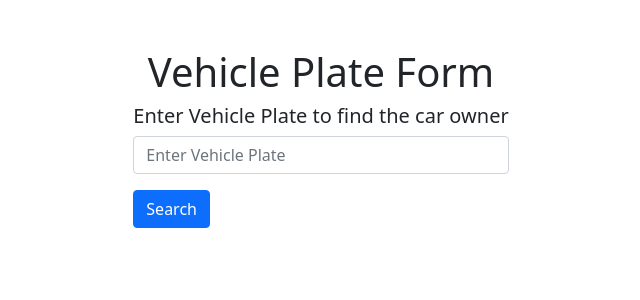
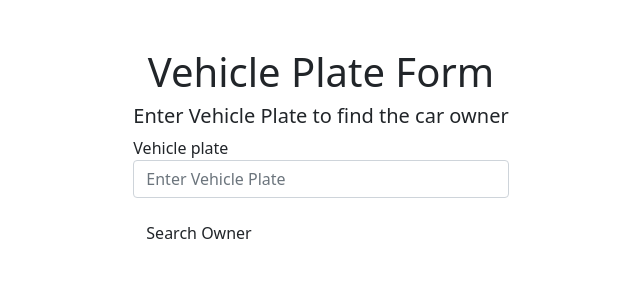
Before and after one commit to NourAyyoub/cars-finder, a Flask app: template templates/home.htm in a window 1280 px wide. Shown: the top 300 px of the page, without its empty margins (319-959 px from the left). Run offline with Flask 3, Linux system fonts and the light colour scheme; the template is opened without the code that fills it: most values are stand-ins (such as "Sample title", 1, 10 or a date in 2020); form fields are guessed from the names that the template uses.

Commit message:
change button

```diff
--- a/templates/home.htm
+++ b/templates/home.htm
@@ -1,15 +1,20 @@
 {% extends "base.htm" %}
-{% block title %} {{title_of_page}} {% endblock %}
-{% block body%}
+{% block title %} {{ title_of_page }} {% endblock %}
+{% block body %}
 <div class="container mt-5 d-flex justify-content-center align-items-center h-100">
     <div>
         <h1 class="text-center">Vehicle Plate Form</h1>
         <h5>Enter Vehicle Plate to find the car owner</h5>
-        <form>
+        <form method="POST">
+            {{ form.hidden_tag() }}
             <div class="mb-3">
-                <input type="text" class="form-control small-input" id="vehiclePlate" placeholder="Enter Vehicle Plate">
+                {{ form.VehiclePlate.label }}
+                {{ form.VehiclePlate(class="form-control small-input", id="vehiclePlate", placeholder="Enter Vehicle Plate") }}
             </div>
-            <button type="submit" class="btn btn-primary">Search</button>
+            <button type="submit" class="btn btn-custom">Search Owner</button>
+            {% if message %}
+                <p class="not-found">{{ message }}</p>
+            {% endif %}
         </form>
     </div>
 </div>
```
